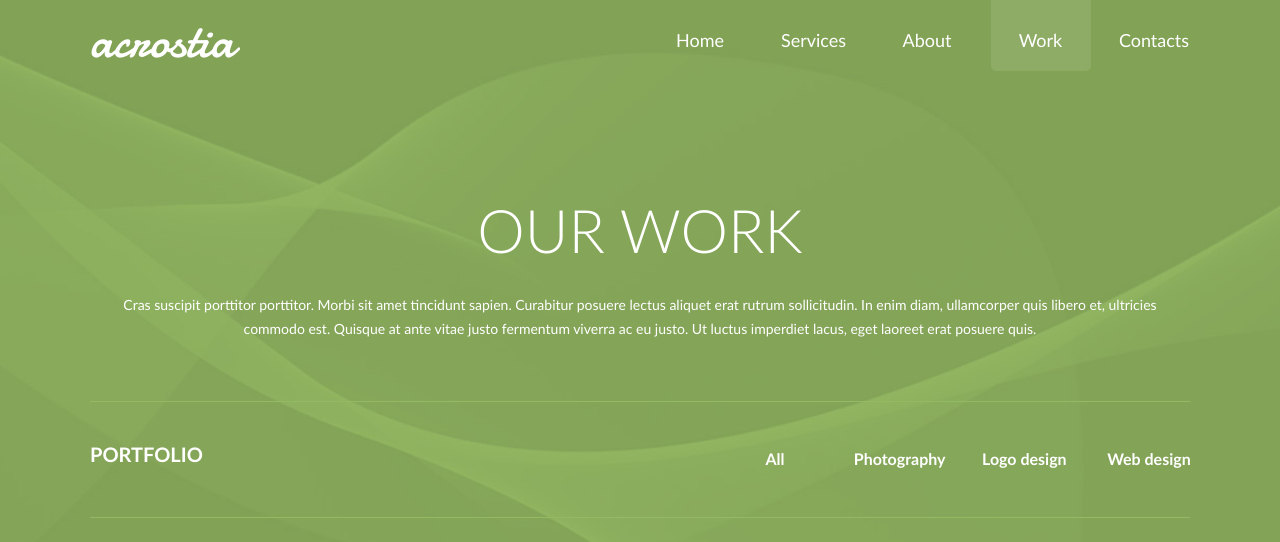
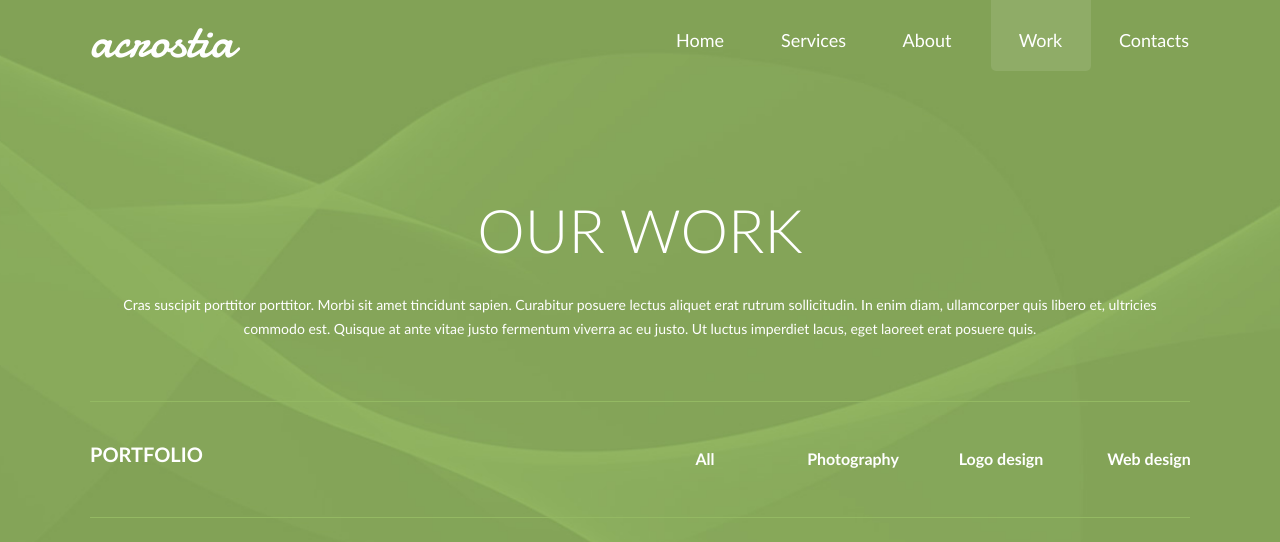
Before and after one commit to v-potap/prj-acrostia, a website: page src/work.html in a window 1280 px wide. Shown: the top 542 px of the page. Drawn offline with nearby package versions, Linux system fonts and the light colour scheme; files that its build step writes are made by us from their sources.

Commit message:
final version

```diff
--- a/src/sass/components/_components.scss
+++ b/src/sass/components/_components.scss
@@ -6,10 +6,4 @@
 @import './page-about.scss';
 @import 'page_work';
 
-// @import 'site-logo';
-// @import 'nav-list';
-// @import 'nav-item';
-// @import 'nav_link';
-// @import 'site-nav';
-
 @import 'social-icons';
--- a/src/sass/components/portfolio.scss
+++ b/src/sass/components/portfolio.scss
@@ -42,9 +42,9 @@
     margin-right: $work-nav__margin-right;
   }
 
-  &:nth-of-type(1) {
-    margin-left: 70px;
-  }
+  // &:nth-of-type(1) {
+  //   margin-left: 70px;
+  // }
 
   &:hover {
     border-radius: 4px;
--- a/src/work.html
+++ b/src/work.html
@@ -21,10 +21,10 @@
       <div class="portfolio">
         <span class="portfolio__title">PORTFOLIO</span>
         <ul class="portfolio-nav">
-          <button class="portfolio-nav__button">All</button>
-          <button class="portfolio-nav__button portfolio-nav__button--active">Photography</button>
-          <button class="portfolio-nav__button">Logo design</button>
-          <button class="portfolio-nav__button">Web design</button>
+          <li> <button class="portfolio-nav__button">All</button></li>
+          <li> <button class="portfolio-nav__button portfolio-nav__button--active">Photography</button></li>
+          <li> <button class="portfolio-nav__button">Logo design</button></li>
+          <li> <button class="portfolio-nav__button">Web design</button></li>
         </ul>
         <button class="menu-btn menu-btn__portfolio"></button>
       </div>
```
Also changed, not shown: src/contacts.html (+2 -2 lines), build/contacts.html, build/css/styles.css, build/css/styles.min.css, build/work.html.
